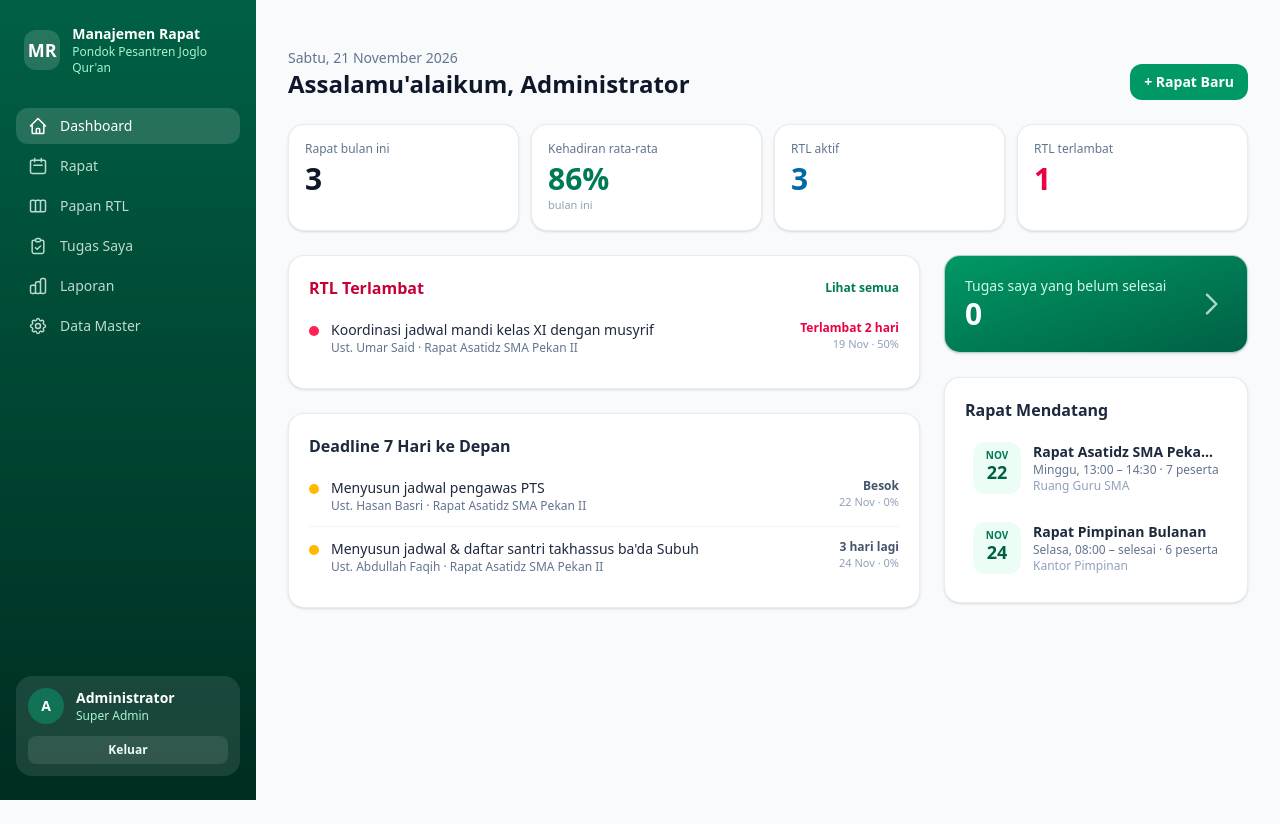
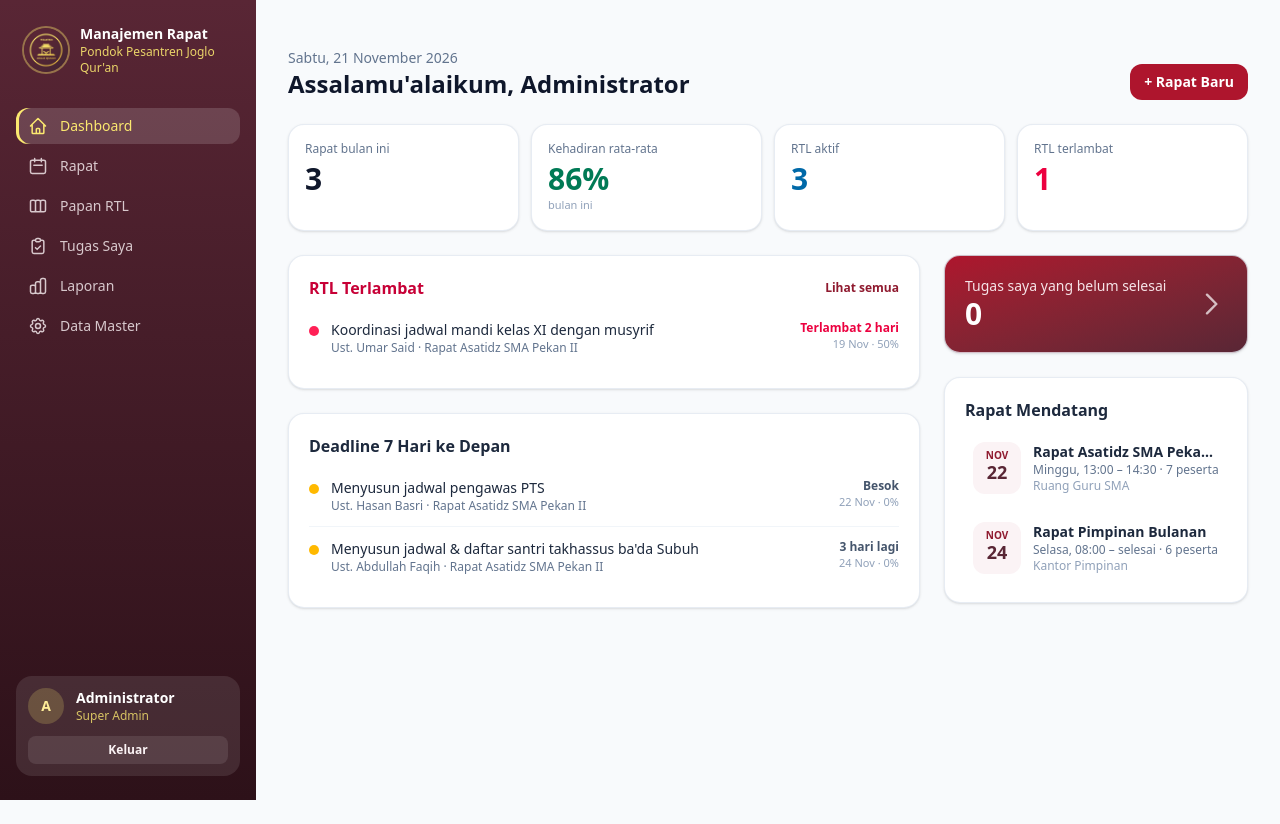
Before and after one commit to dheasetia/joglo-meet, a Laravel app: page / in a window 1280 px wide. Run offline with Laravel 12, Linux system fonts and the light colour scheme; a user stored in the database is signed in; data comes from the database, SQL or seed files in the repository; style sheets or scripts are compiled from the project's sources; some libraries are stand-ins or nearby versions.

Commit message:
Logo dan warna identitas jogloquran.com
- Lambang Pesantren Joglo Quran di sidebar, login, kop notulen, /admin, favicon
- Palet Tailwind brand (plum #592635, marun #ae152d) dan gold (#fbe86f)
- Status sukses (Hadir/Selesai/Disahkan) tetap hijau
- Panel Filament: logo, favicon, warna primer marun

Co-Authored-By: Claude Opus 5.5 <noreply@anthropic.com>

```diff
--- a/app/Providers/Filament/AdminPanelProvider.php
+++ b/app/Providers/Filament/AdminPanelProvider.php
@@ -16,6 +16,7 @@ use Illuminate\Cookie\Middleware\EncryptCookies;
 use Illuminate\Foundation\Http\Middleware\VerifyCsrfToken;
 use Illuminate\Routing\Middleware\SubstituteBindings;
 use Illuminate\Session\Middleware\StartSession;
+use Illuminate\Support\HtmlString;
 use Illuminate\View\Middleware\ShareErrorsFromSession;
 
 /**
@@ -31,7 +32,19 @@ class AdminPanelProvider extends PanelProvider
             ->path('admin')
             ->login()
             ->brandName('Manajemen Rapat · Data Master')
-            ->colors(['primary' => Color::Emerald])
+            ->brandLogo(fn () => new HtmlString(
+                '<span style="display:flex;align-items:center;gap:.6rem">'
+                .'<img src="'.asset('images/logo-joglo-quran-192.png').'" alt="" style="height:2.25rem;width:2.25rem;border-radius:9999px">'
+                .'<span style="font-weight:700;line-height:1.1">Manajemen Rapat<br><span style="font-size:.75rem;font-weight:500;opacity:.7">Data Master</span></span>'
+                .'</span>'
+            ))
+            ->brandLogoHeight('2.5rem')
+            ->favicon(asset('images/favicon-32.png'))
+            // Warna identitas jogloquran.com
+            ->colors([
+                'primary' => Color::hex('#ae152d'),
+                'gray' => Color::Slate,
+            ])
             ->discoverResources(in: app_path('Filament/Resources'), for: 'App\\Filament\\Resources')
             ->pages([Dashboard::class])
             ->navigationItems([
--- a/resources/css/app.css
+++ b/resources/css/app.css
@@ -7,6 +7,29 @@
 
 @theme {
     --font-sans: 'Plus Jakarta Sans', ui-sans-serif, system-ui, sans-serif;
+
+    /* Warna identitas jogloquran.com: plum lambang (#592635) & merah marun situs (#ae152d) */
+    --color-brand-50: #fbf3f5;
+    --color-brand-100: #f6e4e8;
+    --color-brand-200: #edc8d0;
+    --color-brand-300: #dea0ad;
+    --color-brand-400: #c86a7e;
+    --color-brand-500: #b53a52;
+    --color-brand-600: #ae152d;
+    --color-brand-700: #8f1a2f;
+    --color-brand-800: #592635;
+    --color-brand-900: #4a2030;
+    --color-brand-950: #2d1119;
+
+    /* Emas tulisan & garis lambang (#fbe86f) */
+    --color-gold-50: #fffbea;
+    --color-gold-100: #fff4c2;
+    --color-gold-200: #ffee99;
+    --color-gold-300: #fbe86f;
+    --color-gold-400: #f2d35a;
+    --color-gold-500: #dcb73a;
+    --color-gold-600: #b8922a;
+    --color-gold-700: #8f6e1f;
 }
 
 [x-cloak] { display: none !important; }
@@ -14,14 +37,14 @@
 @layer components {
     .card { @apply rounded-2xl border border-slate-200/80 bg-white shadow-sm; }
     .label { @apply mb-1 block text-sm font-medium text-slate-700; }
-    .input { @apply block w-full rounded-xl border border-slate-300 bg-white px-3 py-2 text-sm text-slate-800 shadow-sm placeholder:text-slate-400 focus:border-emerald-500 focus:ring-2 focus:ring-emerald-500/20 focus:outline-none disabled:bg-slate-50 disabled:text-slate-500; }
-    .btn-primary { @apply inline-flex items-center justify-center gap-1.5 rounded-xl px-3.5 py-2 text-sm font-semibold transition focus:outline-none focus:ring-2 focus:ring-offset-1 disabled:cursor-not-allowed disabled:opacity-50 bg-emerald-600 text-white hover:bg-emerald-700 focus:ring-emerald-500; }
+    .input { @apply block w-full rounded-xl border border-slate-300 bg-white px-3 py-2 text-sm text-slate-800 shadow-sm placeholder:text-slate-400 focus:border-brand-500 focus:ring-2 focus:ring-brand-500/20 focus:outline-none disabled:bg-slate-50 disabled:text-slate-500; }
+    .btn-primary { @apply inline-flex items-center justify-center gap-1.5 rounded-xl px-3.5 py-2 text-sm font-semibold transition focus:outline-none focus:ring-2 focus:ring-offset-1 disabled:cursor-not-allowed disabled:opacity-50 bg-brand-600 text-white hover:bg-brand-700 focus:ring-brand-500; }
     .btn-secondary { @apply inline-flex items-center justify-center gap-1.5 rounded-xl px-3.5 py-2 text-sm font-semibold transition focus:outline-none focus:ring-2 focus:ring-offset-1 disabled:cursor-not-allowed disabled:opacity-50 border border-slate-300 bg-white text-slate-700 hover:bg-slate-50 focus:ring-slate-400; }
     .btn-danger { @apply inline-flex items-center justify-center gap-1.5 rounded-xl px-3.5 py-2 text-sm font-semibold transition focus:outline-none focus:ring-2 focus:ring-offset-1 disabled:cursor-not-allowed disabled:opacity-50 bg-rose-600 text-white hover:bg-rose-700 focus:ring-rose-500; }
     .btn-ghost { @apply inline-flex items-center justify-center gap-1.5 rounded-xl px-3.5 py-2 text-sm font-semibold transition focus:outline-none focus:ring-2 focus:ring-offset-1 disabled:cursor-not-allowed disabled:opacity-50 text-slate-600 hover:bg-slate-100 focus:ring-slate-300; }
     .btn-sm { @apply px-2.5 py-1.5 text-xs rounded-lg; }
     .badge { @apply inline-flex items-center rounded-full px-2 py-0.5 text-xs font-semibold whitespace-nowrap; }
     .error { @apply mt-1 text-xs text-rose-600; }
-    .nav-link { @apply flex items-center gap-3 rounded-xl px-3 py-2 text-sm font-medium text-emerald-50/80 transition hover:bg-white/10 hover:text-white; }
-    .nav-link-active { @apply bg-white/15 text-white; }
+    .nav-link { @apply flex items-center gap-3 rounded-xl px-3 py-2 text-sm font-medium text-brand-50/80 transition hover:bg-white/10 hover:text-white; }
+    .nav-link-active { @apply bg-white/15 text-gold-300 shadow-[inset_3px_0_0_var(--color-gold-300)]; }
 }
--- a/resources/views/components/layouts/app.blade.php
+++ b/resources/views/components/layouts/app.blade.php
@@ -5,6 +5,10 @@
     <meta name="viewport" content="width=device-width, initial-scale=1">
     <meta name="csrf-token" content="{{ csrf_token() }}">
     <title>{{ isset($title) ? $title.' · ' : '' }}Manajemen Rapat</title>
+    <link rel="icon" type="image/png" sizes="32x32" href="{{ asset('images/favicon-32.png') }}">
+    <link rel="icon" type="image/png" sizes="192x192" href="{{ asset('images/logo-joglo-quran-192.png') }}">
+    <link rel="apple-touch-icon" href="{{ asset('images/apple-touch-icon.png') }}">
+    <meta name="theme-color" content="#592635">
     @fonts
     @vite(['resources/css/app.css', 'resources/js/app.js'])
 </head>
@@ -24,12 +28,12 @@
 
 <div class="flex min-h-screen">
     {{-- Sidebar (desktop) --}}
-    <aside class="fixed inset-y-0 left-0 z-30 hidden w-64 flex-col bg-gradient-to-b from-emerald-800 to-emerald-950 px-4 py-6 lg:flex">
+    <aside class="fixed inset-y-0 left-0 z-30 hidden w-64 flex-col bg-gradient-to-b from-brand-800 to-brand-950 px-4 py-6 lg:flex">
         <a href="{{ route('dashboard') }}" class="mb-8 flex items-center gap-3 px-2">
-            <span class="grid size-10 place-items-center rounded-xl bg-white/15 text-lg font-bold text-white">MR</span>
+            <img src="{{ asset('images/logo-joglo-quran-192.png') }}" alt="Logo Pesantren Joglo Qur'an" class="size-11 shrink-0 rounded-full ring-2 ring-gold-300/40">
             <span class="leading-tight">
                 <span class="block text-sm font-bold text-white">Manajemen Rapat</span>
-                <span class="block text-xs text-emerald-200">{{ config('rapat.institution') }}</span>
+                <span class="block text-xs text-gold-300/90">{{ config('rapat.institution') }}</span>
             </span>
         </a>
         <nav class="flex-1 space-y-1">
@@ -48,15 +52,15 @@
         </nav>
         <div class="mt-6 rounded-2xl bg-white/10 p-3">
             <div class="flex items-center gap-3">
-                <span class="grid size-9 place-items-center rounded-full bg-emerald-400/30 text-sm font-bold text-white">{{ $user->initials() }}</span>
+                <span class="grid size-9 place-items-center rounded-full bg-gold-300/20 text-sm font-bold text-gold-200">{{ $user->initials() }}</span>
                 <div class="min-w-0 flex-1">
                     <p class="truncate text-sm font-semibold text-white">{{ $user->name }}</p>
-                    <p class="truncate text-xs text-emerald-200">{{ $user->role->label() }}</p>
+                    <p class="truncate text-xs text-gold-300/80">{{ $user->role->label() }}</p>
                 </div>
             </div>
             <form method="POST" action="{{ route('logout') }}" class="mt-3">
                 @csrf
-                <button class="w-full rounded-lg bg-white/10 py-1.5 text-xs font-semibold text-emerald-50 hover:bg-white/20">Keluar</button>
+                <button class="w-full rounded-lg bg-white/10 py-1.5 text-xs font-semibold text-brand-50 hover:bg-white/20">Keluar</button>
             </form>
         </div>
     </aside>
@@ -64,7 +68,7 @@
     <div class="flex min-w-0 flex-1 flex-col lg:pl-64">
         {{-- Topbar (mobile) --}}
         <header class="sticky top-0 z-20 flex items-center justify-between border-b border-slate-200 bg-white/90 px-4 py-3 backdrop-blur lg:hidden">
-            <span class="text-sm font-bold text-emerald-800">Manajemen Rapat</span>
+            <span class="flex items-center gap-2 text-sm font-bold text-brand-800"><img src="{{ asset('images/logo-joglo-quran-192.png') }}" alt="" class="size-8 rounded-full"> Manajemen Rapat</span>
             <form method="POST" action="{{ route('logout') }}">@csrf<button class="text-xs font-semibold text-slate-500">Keluar</button></form>
         </header>
 
@@ -77,7 +81,7 @@
 {{-- Bottom nav (mobile) --}}
 <nav class="fixed inset-x-0 bottom-0 z-30 grid border-t border-slate-200 bg-white lg:hidden" style="grid-template-columns: repeat({{ count($nav) }}, minmax(0, 1fr))">
     @foreach ($nav as $item)
-        <a href="{{ route($item['route']) }}" wire:navigate @class(['flex flex-col items-center gap-0.5 py-2 text-[11px] font-medium', 'text-emerald-700' => request()->routeIs($item['match']), 'text-slate-500' => ! request()->routeIs($item['match'])])>
+        <a href="{{ route($item['route']) }}" wire:navigate @class(['flex flex-col items-center gap-0.5 py-2 text-[11px] font-medium', 'text-brand-700' => request()->routeIs($item['match']), 'text-slate-500' => ! request()->routeIs($item['match'])])>
             <svg class="size-5" fill="none" viewBox="0 0 24 24" stroke="currentColor" stroke-width="1.8"><path stroke-linecap="round" stroke-linejoin="round" d="{{ $item['icon'] }}"/></svg>
             {{ $item['label'] }}
         </a>
--- a/resources/views/components/layouts/guest.blade.php
+++ b/resources/views/components/layouts/guest.blade.php
@@ -5,10 +5,14 @@
     <meta charset="utf-8">
     <meta name="viewport" content="width=device-width, initial-scale=1">
     <title>{{ $title ?? 'Masuk' }} · Manajemen Rapat</title>
+    <link rel="icon" type="image/png" sizes="32x32" href="{{ asset('images/favicon-32.png') }}">
+    <link rel="icon" type="image/png" sizes="192x192" href="{{ asset('images/logo-joglo-quran-192.png') }}">
+    <link rel="apple-touch-icon" href="{{ asset('images/apple-touch-icon.png') }}">
+    <meta name="theme-color" content="#592635">
     @fonts
     @vite(['resources/css/app.css', 'resources/js/app.js'])
 </head>
-<body class="grid min-h-screen place-items-center bg-gradient-to-br from-emerald-800 via-emerald-900 to-slate-900 p-4 font-sans antialiased">
+<body class="grid min-h-screen place-items-center bg-gradient-to-br from-brand-800 via-brand-900 to-brand-950 p-4 font-sans antialiased">
     {{ $slot }}
 </body>
 </html>
--- a/resources/views/livewire/dashboard.blade.php
+++ b/resources/views/livewire/dashboard.blade.php
@@ -32,7 +32,7 @@
             <section class="card p-5">
                 <div class="mb-2 flex items-center justify-between">
                     <h2 class="font-semibold text-rose-700">RTL Terlambat</h2>
-                    <a href="{{ route('actions.index', ['filter' => 'terlambat']) }}" wire:navigate class="text-xs font-semibold text-emerald-700 hover:underline">Lihat semua</a>
+                    <a href="{{ route('actions.index', ['filter' => 'terlambat']) }}" wire:navigate class="text-xs font-semibold text-brand-700 hover:underline">Lihat semua</a>
                 </div>
                 <div class="divide-y divide-slate-100">
                     @forelse ($overdue as $item)
@@ -56,9 +56,9 @@
         </div>
 
         <div class="space-y-6">
-            <a href="{{ route('actions.mine') }}" wire:navigate class="card flex items-center justify-between bg-gradient-to-br from-emerald-600 to-emerald-800 p-5 text-white">
+            <a href="{{ route('actions.mine') }}" wire:navigate class="card flex items-center justify-between bg-gradient-to-br from-brand-600 to-brand-800 p-5 text-white">
                 <div>
-                    <p class="text-sm text-emerald-100">Tugas saya yang belum selesai</p>
+                    <p class="text-sm text-brand-100">Tugas saya yang belum selesai</p>
                     <p class="text-3xl font-bold">{{ $myTasks }}</p>
                 </div>
                 <svg class="size-8 opacity-70" fill="none" viewBox="0 0 24 24" stroke="currentColor" stroke-width="1.8"><path stroke-linecap="round" stroke-linejoin="round" d="M9 5l7 7-7 7"/></svg>
@@ -69,9 +69,9 @@
                 <div class="space-y-3">
                     @forelse ($upcoming as $m)
                         <a href="{{ route('meetings.show', $m) }}" wire:navigate class="flex gap-3 rounded-xl p-2 hover:bg-slate-50">
-                            <div class="w-12 shrink-0 rounded-xl bg-emerald-50 py-1.5 text-center">
-                                <p class="text-[10px] font-semibold uppercase text-emerald-700">{{ $m->date->translatedFormat('M') }}</p>
-                                <p class="text-lg leading-none font-bold text-emerald-800">{{ $m->date->format('d') }}</p>
+                            <div class="w-12 shrink-0 rounded-xl bg-brand-50 py-1.5 text-center">
+                                <p class="text-[10px] font-semibold uppercase text-brand-700">{{ $m->date->translatedFormat('M') }}</p>
+                                <p class="text-lg leading-none font-bold text-brand-800">{{ $m->date->format('d') }}</p>
                             </div>
                             <div class="min-w-0">
                                 <p class="truncate text-sm font-semibold text-slate-800">{{ $m->title }}</p>
--- a/resources/views/livewire/meeting-index.blade.php
+++ b/resources/views/livewire/meeting-index.blade.php
@@ -26,12 +26,12 @@
     <div class="grid gap-4 md:grid-cols-2 xl:grid-cols-3" wire:loading.class="opacity-60">
         @forelse ($meetings as $m)
             @php $sum = $m->attendanceSummary(); @endphp
-            <a href="{{ route('meetings.show', $m) }}" wire:navigate wire:key="m-{{ $m->id }}" class="card group flex flex-col p-5 transition hover:border-emerald-300 hover:shadow-md">
+            <a href="{{ route('meetings.show', $m) }}" wire:navigate wire:key="m-{{ $m->id }}" class="card group flex flex-col p-5 transition hover:border-brand-300 hover:shadow-md">
                 <div class="mb-3 flex items-start justify-between gap-2">
                     <span class="badge {{ $m->status->badge() }}">{{ $m->status->label() }}</span>
                     @if ($m->isConfidential()) <span class="badge bg-slate-800 text-white">Rahasia</span> @endif
                 </div>
-                <h2 class="font-semibold text-slate-900 group-hover:text-emerald-700">{{ $m->title }}</h2>
+                <h2 class="font-semibold text-slate-900 group-hover:text-brand-700">{{ $m->title }}</h2>
                 <p class="text-xs text-slate-500">{{ $m->type?->name ?? 'Rapat umum' }}{{ $m->unit ? ' · '.$m->unit->name : '' }}</p>
                 <div class="mt-3 space-y-1 text-sm text-slate-600">
                     <p>📅 {{ $m->date->translatedFormat('l, d M Y') }} · {{ $m->timeRange() }}</p>
--- a/resources/views/livewire/partials/action-row.blade.php
+++ b/resources/views/livewire/partials/action-row.blade.php
@@ -4,7 +4,7 @@
     <div class="min-w-0 flex-1">
         <p class="text-sm font-medium text-slate-800">{{ $item->title }}</p>
         <p class="truncate text-xs text-slate-500">
-            {{ $item->pic->name }} · <a href="{{ route('meetings.show', $item->meeting_id) }}" wire:navigate class="hover:text-emerald-700 hover:underline">{{ $item->meeting->title }}</a>
+            {{ $item->pic->name }} · <a href="{{ route('meetings.show', $item->meeting_id) }}" wire:navigate class="hover:text-brand-700 hover:underline">{{ $item->meeting->title }}</a>
         </p>
     </div>
     <div class="shrink-0 text-right">
--- a/resources/views/livewire/partials/action-update-modal.blade.php
+++ b/resources/views/livewire/partials/action-update-modal.blade.php
@@ -6,7 +6,7 @@
             <div class="mb-4">
                 <p class="text-xs text-slate-500">{{ $updating->meeting->title }} · deadline {{ $updating->due_date->translatedFormat('d M Y') }}</p>
                 <h3 class="text-lg font-semibold text-slate-900">{{ $updating->title }}</h3>
-                @if ($updating->success_indicator) <p class="text-xs text-emerald-700">Indikator selesai: {{ $updating->success_indicator }}</p> @endif
+                @if ($updating->success_indicator) <p class="text-xs text-brand-700">Indikator selesai: {{ $updating->success_indicator }}</p> @endif
             </div>
 
             <div class="space-y-4" x-data="{ p: $wire.entangle('progressForm.progress') }">
@@ -17,14 +17,14 @@
                             <label class="cursor-pointer">
                                 <input type="radio" wire:model="progressForm.status" value="{{ $s->value }}" class="peer sr-only"
                                        @if ($s === \App\Enums\ActionStatus::Selesai) x-on:change="p = 100" @endif>
-                                <span class="block rounded-lg border border-slate-200 px-3 py-1.5 text-xs font-semibold text-slate-600 peer-checked:border-emerald-500 peer-checked:bg-emerald-50 peer-checked:text-emerald-700">{{ $s->label() }}</span>
+                                <span class="block rounded-lg border border-slate-200 px-3 py-1.5 text-xs font-semibold text-slate-600 peer-checked:border-brand-500 peer-checked:bg-brand-50 peer-checked:text-brand-700">{{ $s->label() }}</span>
                             </label>
                         @endforeach
                     </div>
                 </div>
                 <div>
                     <label class="label">Progres: <span x-text="p + '%'"></span></label>
-                    <input type="range" min="0" max="100" step="5" x-model.number="p" class="w-full accent-emerald-600">
+                    <input type="range" min="0" max="100" step="5" x-model.number="p" class="w-full accent-brand-600">
                     @error('progressForm.progress') <p class="error">{{ $message }}</p> @enderror
                 </div>
                 <div>
--- a/resources/views/livewire/partials/rtl-form.blade.php
+++ b/resources/views/livewire/partials/rtl-form.blade.php
@@ -1,6 +1,6 @@
 {{-- Form tambah/ubah RTL di Ruang Rapat. Variabel: $users --}}
-<div wire:key="rtl-form-{{ $editingRtlId ?? 'new' }}" class="rounded-xl border border-emerald-200 bg-emerald-50/40 p-3">
-    <p class="mb-2 text-xs font-bold tracking-wide text-emerald-800 uppercase">{{ $editingRtlId ? 'Ubah RTL' : 'RTL baru' }}</p>
+<div wire:key="rtl-form-{{ $editingRtlId ?? 'new' }}" class="rounded-xl border border-brand-200 bg-brand-50/40 p-3">
+    <p class="mb-2 text-xs font-bold tracking-wide text-brand-800 uppercase">{{ $editingRtlId ? 'Ubah RTL' : 'RTL baru' }}</p>
     <div class="grid gap-2 sm:grid-cols-12">
         <div class="sm:col-span-12">
             <input type="text" wire:model="rtl.title" class="input" placeholder="Uraian tugas, mis. Menyusun jadwal piket musyrif">
```
Also changed, not shown: resources/views/auth/login.blade.php (+4 -4 lines), resources/views/livewire/action-board.blade.php (+5 -5 lines), resources/views/livewire/meeting-form.blade.php (+5 -5 lines), resources/views/livewire/meeting-room.blade.php (+12 -12 lines), resources/views/livewire/my-tasks.blade.php (+4 -4 lines), resources/views/meetings/print.blade.php (+8 -3 lines), public/favicon.ico, public/images/apple-touch-icon.png (added), public/images/favicon-32.png (added), public/images/logo-joglo-quran-192.png (added), public/images/logo-joglo-quran.png (added).
